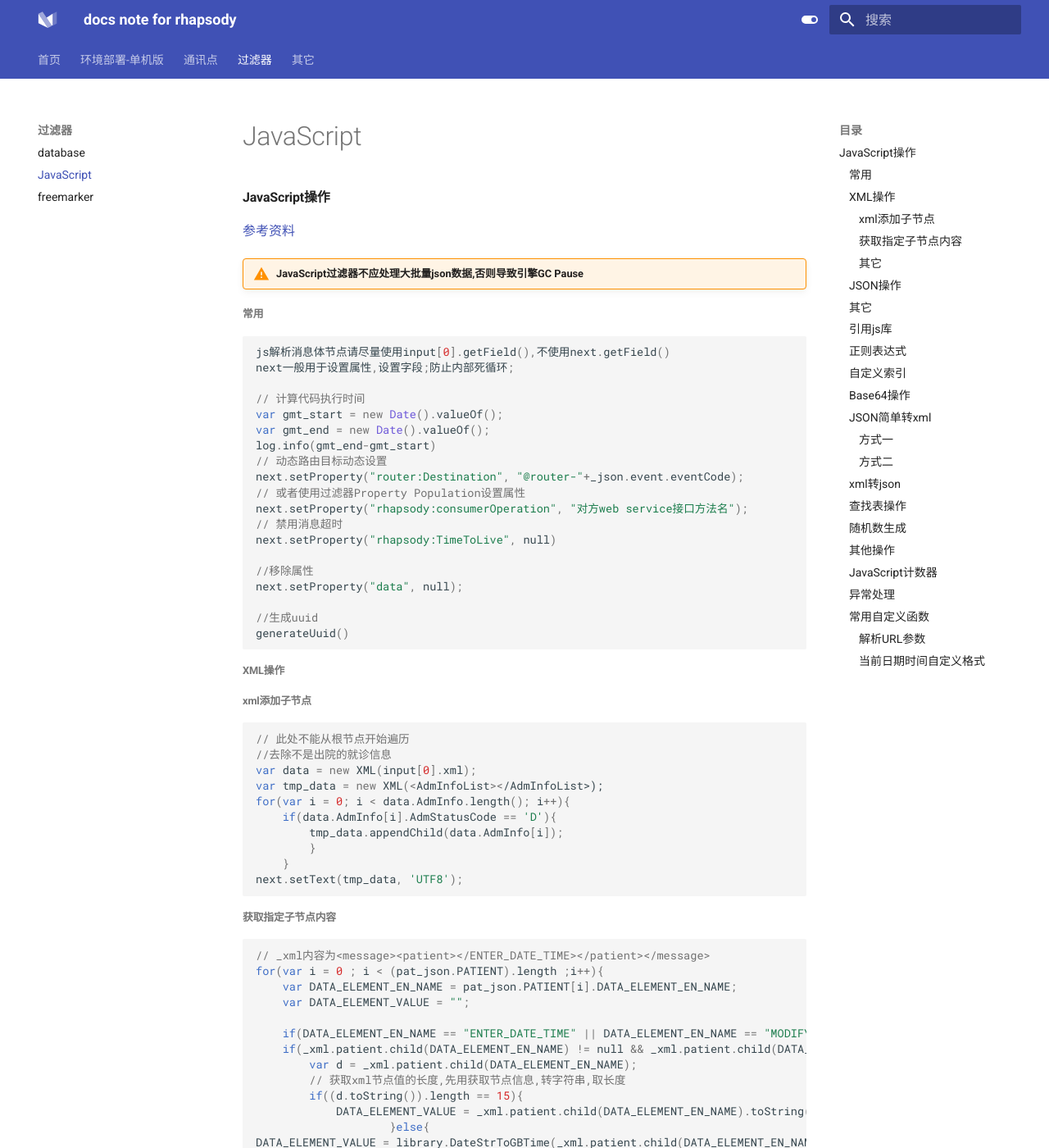
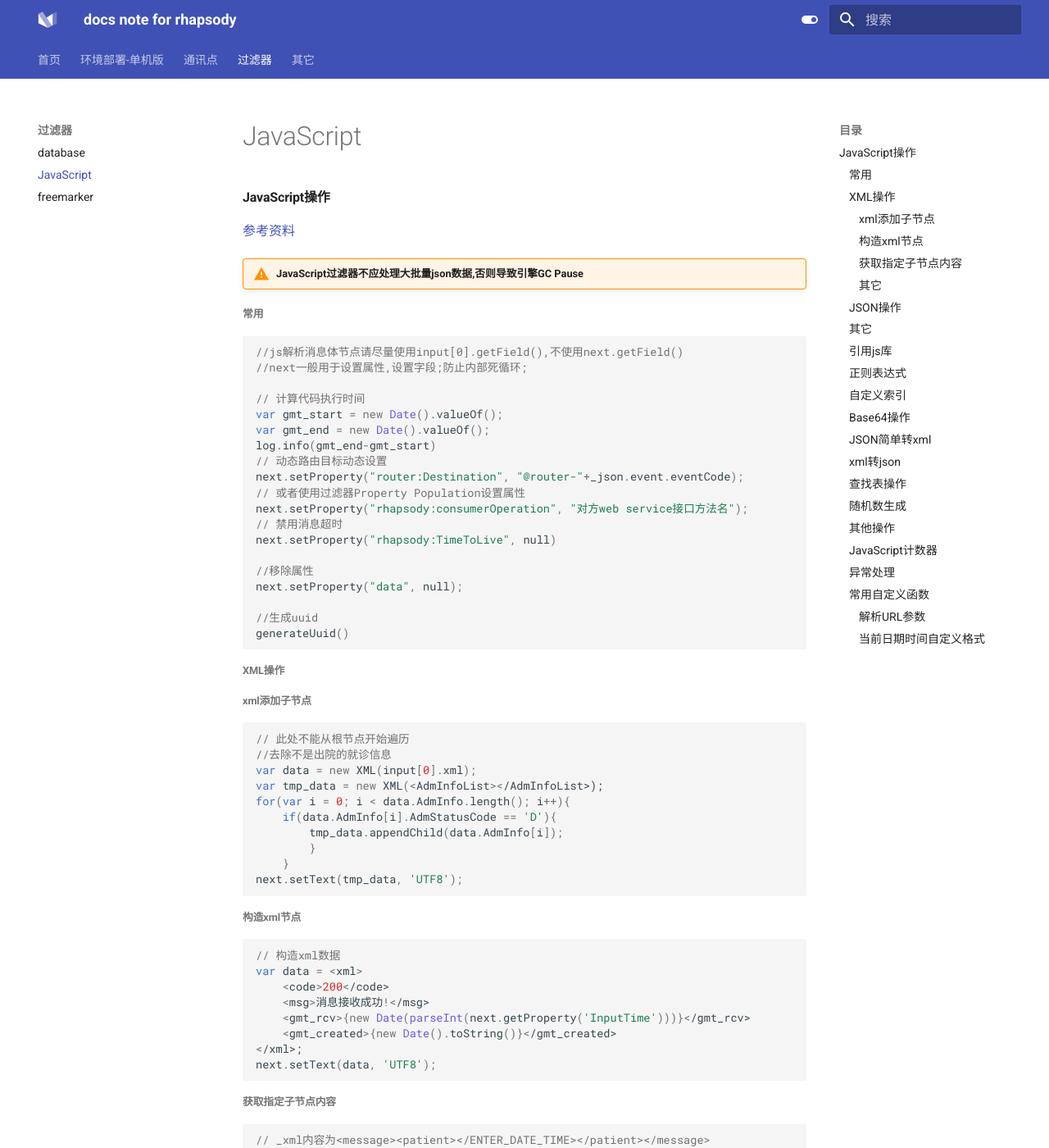
Before and after one commit to liaozhimingandy/demo, an MkDocs documentation site: the page built from docs/filter/JavaScript.md, in a window 1280 px wide and 1400 px high. Shown: the whole window at 82% size. Built offline with MkDocs 1.6.1 and Material for MkDocs 9.7.7, drawn with Linux system fonts in a browser that asks for light colours; some of the changed text lies outside the part shown.

Commit message:
完善及调整部分内容

````diff
--- a/docs/filter/JavaScript.md
+++ b/docs/filter/JavaScript.md
@@ -7,8 +7,8 @@
 ##### 常用
 
 ```javascript
-js解析消息体节点请尽量使用input[0].getField(),不使用next.getField()
-next一般用于设置属性,设置字段;防止内部死循环;
+//js解析消息体节点请尽量使用input[0].getField(),不使用next.getField()
+//next一般用于设置属性,设置字段;防止内部死循环;
 
 // 计算代码执行时间
 var gmt_start = new Date().valueOf();
@@ -43,6 +43,19 @@ for(var i = 0; i < data.AdmInfo.length(); i++){
 		}
 	}
 next.setText(tmp_data, 'UTF8');
+```
+
+###### 构造xml节点
+
+```javascript
+// 构造xml数据
+var data = <xml>
+	<code>200</code>
+	<msg>消息接收成功!</msg>
+	<gmt_rcv>{new Date(parseInt(next.getProperty('InputTime')))}</gmt_rcv>
+	<gmt_created>{new Date().toString()}</gmt_created>
+</xml>;
+next.setText(data, 'UTF8');
 ```
 
 ###### 获取指定子节点内容
@@ -80,6 +93,7 @@ var data = new XML(input[0].xml);
 
 var data =  input[0].xml;
 data.DML_TYPE = 'D'; // 也适用于json消息字段设置
+data.DML_TYPE.@id; //取xml节点的属性内容
 或者
 next.setField('/CACHE/DML_TYPE', 'D');  //也适用于HL7 v2版本消息字段设置
 
@@ -106,7 +120,6 @@ if(input[0].body.length < 512000){
 
 // 遍历json节点
 var content = JSON.parse(next.text);
-
 var data = content.query.PATHOLOGY_RESULT
 if(data != null && data.length > 0){
 for(var i = 0; i <data.length; i++){
@@ -211,22 +224,6 @@ decodeBase64(value[, encoding])
 ```
 
 ##### JSON简单转xml
-
-###### 方式一
-
-```javascript
-var tmp_data = JSON.parse(next.text);
-// 构造xml数据
-var data = <xml>
-	<code>200</code>
-	<msg>消息接收成功!</msg>
-	<gmt_rcv>{new Date(parseInt(next.getProperty('InputTime')))}</gmt_rcv>
-	<gmt_created>{new Date().toString()}</gmt_created>
-</xml>;
-next.setText(data, 'UTF8');
-```
-
-###### 方式二
 
 ```javascript
 //通过getErrors()方法获取错误路由返回的异常数据
````
Also changed, not shown: docs/filter/freemarker.md (+3 -1 lines).
